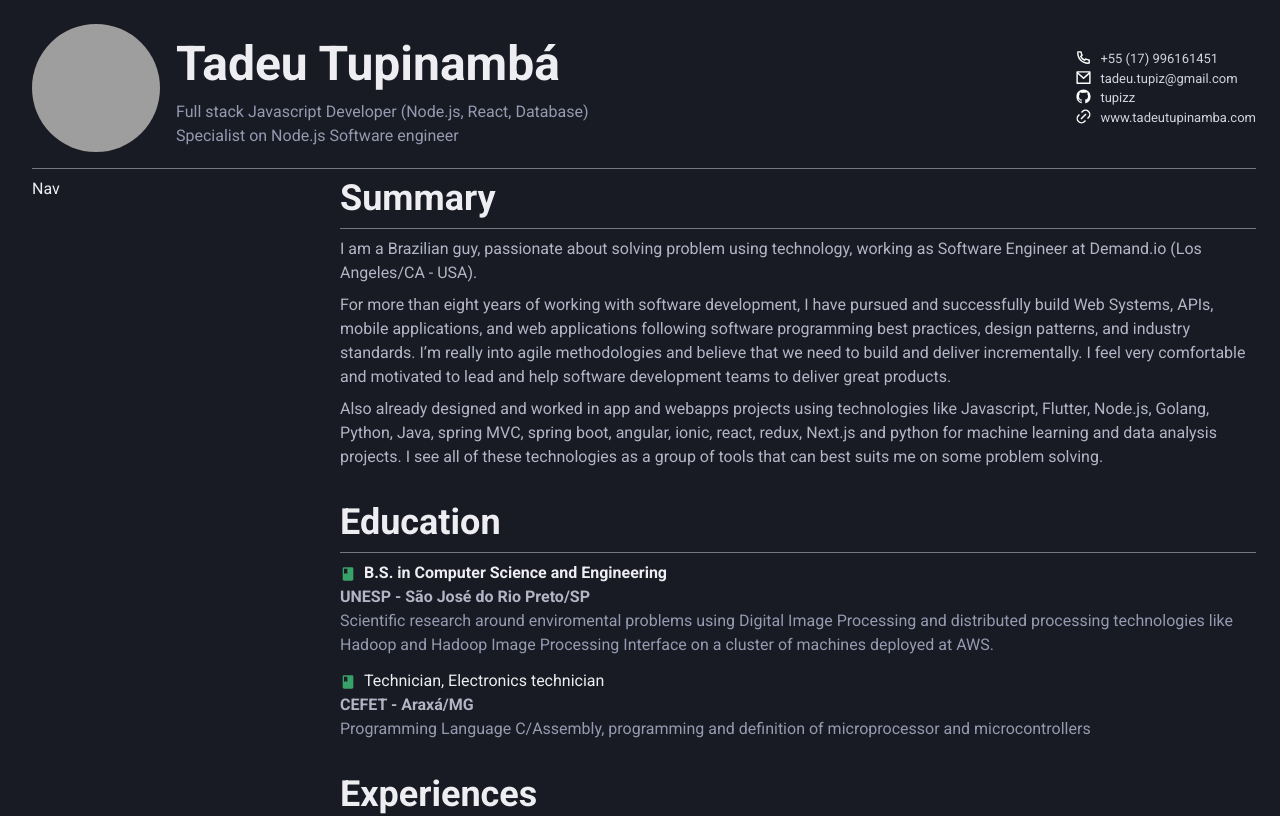
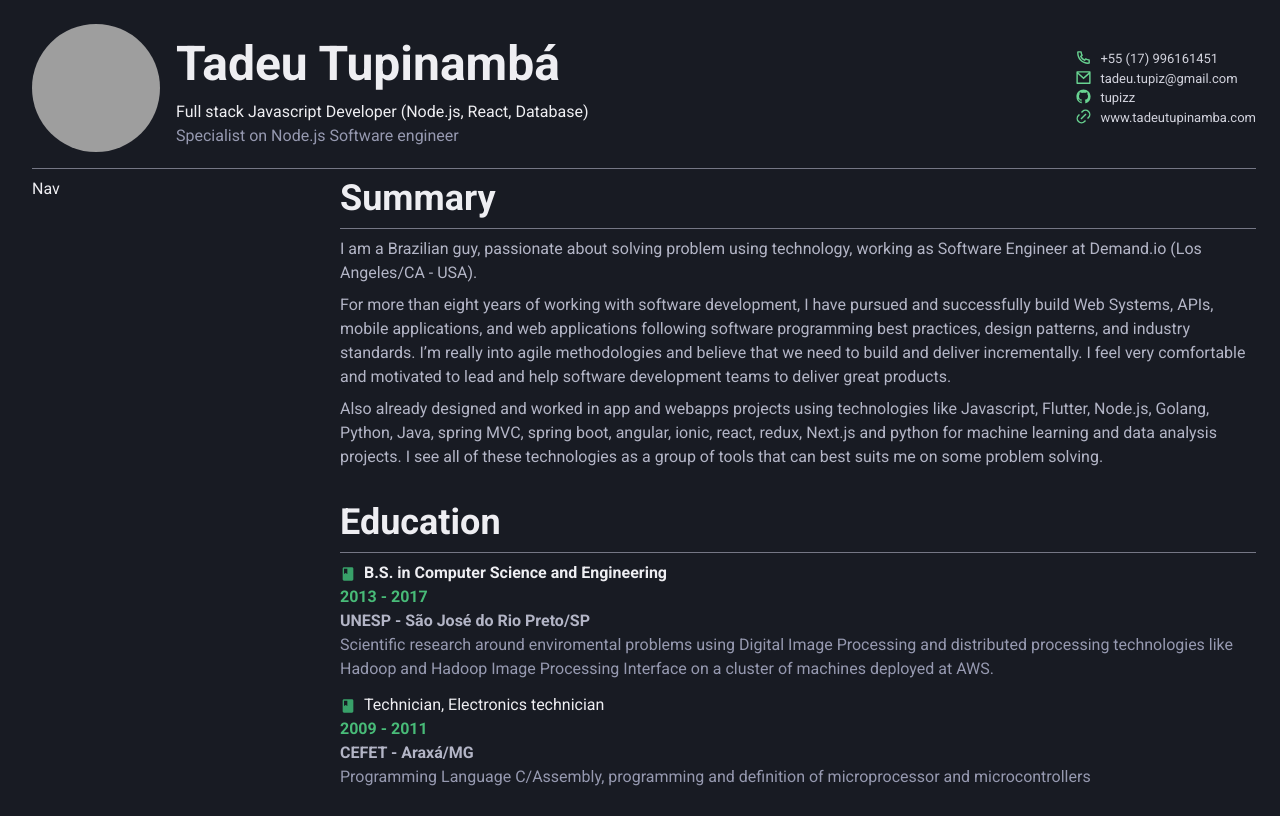
Before and after one commit to tupizz/tadeutupinamba, a Next.js app: page / in a window 1280 px wide. Shown: the top 816 px of the page. Built offline with nearby package versions, Linux system fonts and the light colour scheme; grey boxes are pictures that could not be loaded.

Commit message:
responsiveness

```diff
--- a/src/components/Header/Profile.tsx
+++ b/src/components/Header/Profile.tsx
@@ -19,7 +19,7 @@ const Profile: FunctionComponent<ProfileProps> = () => {
         >
           Tadeu Tupinambá
         </Text>
-        <Text color="gray.300" fontSize={["small", "small", "medium"]}>
+        <Text fontSize={["small", "small", "medium"]}>
           Full stack Javascript Developer (Node.js, React, Database)
         </Text>
         <Text color="gray.300" fontSize={["small", "small", "medium"]}>
--- a/src/components/Header/SocialMedias.tsx
+++ b/src/components/Header/SocialMedias.tsx
@@ -18,22 +18,22 @@ const SocialMedias: FunctionComponent<SocialMediasProps> = () => {
     >
       {isMediumBreakpoint && (
         <Box display={"flex"} mr="2">
-          <Icon as={RiPhoneLine} fontSize="17" color="white" mr="2" />
+          <Icon as={RiPhoneLine} fontSize="17" color="green.300" mr="2" />
           <Text fontSize={["small"]}>+55 (17) 996161451</Text>
         </Box>
       )}
       <Box display={"flex"} mr="2">
-        <Icon as={RiMailLine} fontSize="17" color="white" mr="2" />
+        <Icon as={RiMailLine} fontSize="17" color="green.300" mr="2" />
         <Text fontSize={["small"]}>tadeu.tupiz@gmail.com</Text>
       </Box>
       <Box display={"flex"} mr="2">
-        <Icon as={RiGithubFill} fontSize="17" color="white" mr="2" />
+        <Icon as={RiGithubFill} fontSize="17" color="green.300" mr="2" />
         <Text fontSize={["small"]}>tupizz</Text>
       </Box>
 
       {isMediumBreakpoint && (
         <Box display={"flex"}>
-          <Icon as={RiLink} fontSize="17" color="white" mr="2" />
+          <Icon as={RiLink} fontSize="17" color="green.300" mr="2" />
           <Text fontSize={["small"]}>www.tadeutupinamba.com</Text>
         </Box>
       )}
--- a/src/components/Main/Education.tsx
+++ b/src/components/Main/Education.tsx
@@ -23,6 +23,9 @@ const Education: FunctionComponent<EducationProps> = () => {
             <ListIcon as={MdBook} color="green.500" />
             B.S. in Computer Science and Engineering
           </Text>
+          <Text fontWeight="bold" color="green.400">
+            2013 - 2017
+          </Text>
           <Text fontWeight="bold" color="gray.200">
             UNESP - São José do Rio Preto/SP
           </Text>
@@ -39,6 +42,9 @@ const Education: FunctionComponent<EducationProps> = () => {
             <ListIcon as={MdBook} color="green.500" />
             Technician, Electronics technician
           </Text>
+          <Text fontWeight="bold" color="green.400">
+            2009 - 2011
+          </Text>
           <Text fontWeight="bold" color="gray.200">
             CEFET - Araxá/MG
           </Text>
--- a/src/pages/index.tsx
+++ b/src/pages/index.tsx
@@ -19,18 +19,23 @@ export default function Home() {
         <Grid
           w="100%"
           templateAreas={[
-            // mobile
+            // mobile screen
             `"header"
            "nav"
            "main"
            "footer"`,
-            //  medium up
+            // medium screen
+            `"header"
+           "nav"
+           "main"
+           "footer"`,
+            // large screen
             `"header header"
            "nav main"
            "footer footer"`,
           ]}
           // gridTemplateRows={"auto"}
-          gridTemplateColumns={["1fr", "300px 1fr"]}
+          gridTemplateColumns={["1fr", "1fr", "300px 1fr"]}
           gap="2"
         >
           <GridItem pl="2" area={"header"}>
```
